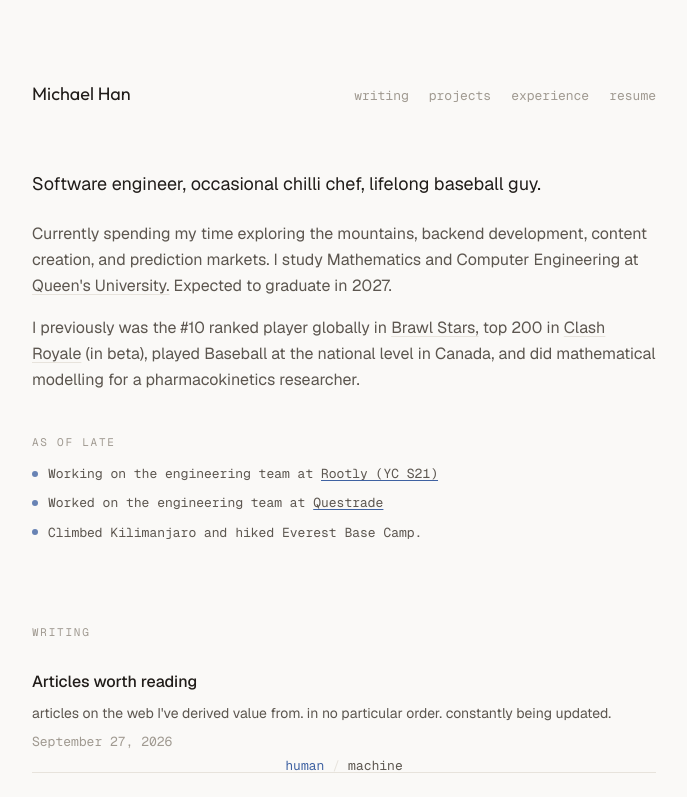
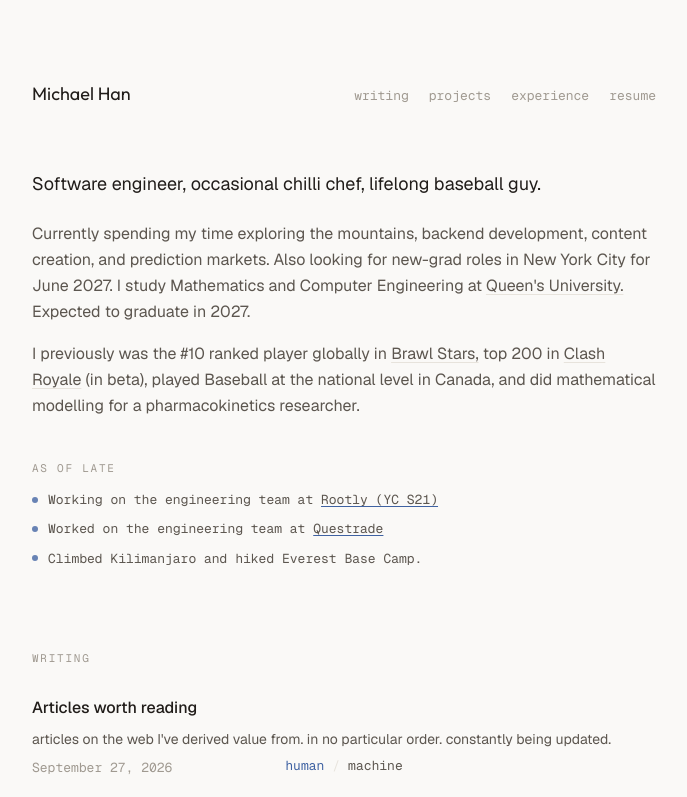
Before and after one commit to michael-han-dev/michaelhandev, a Next.js app: page / in a window 1280 px wide. Shown: the top 797 px of the page, without its empty margins (296-983 px from the left). Built offline with nearby package versions, Linux system fonts and the light colour scheme; no server answers.

Commit message:
job update alert

```diff
--- a/app/llms.txt/route.ts
+++ b/app/llms.txt/route.ts
@@ -13,7 +13,7 @@ export function GET() {
 
 > Software engineer, occasional chilli chef, lifelong baseball guy.
 
-Currently spending my time exploring the mountains, backend development, content creation, and prediction markets. I study Mathematics and Computer Engineering at [Queen's University](https://www.queensu.ca/). Expected to graduate in 2027.
+Currently spending my time exploring the mountains, backend development, content creation, and prediction markets. Also looking for new-grad roles in New York City for June 2027. I study Mathematics and Computer Engineering at [Queen's University](https://www.queensu.ca/). Expected to graduate in 2027.
 
 I previously was the #10 ranked player globally in [Brawl Stars](https://supercell.com/en/games/brawlstars/), top 200 in [Clash Royale](https://supercell.com/en/games/clashroyale/) (in beta), played Baseball at the national level in Canada, and did mathematical modelling for a pharmacokinetics researcher.
 
--- a/app/page.tsx
+++ b/app/page.tsx
@@ -20,7 +20,7 @@ export default function Home() {
             Software engineer, occasional chilli chef, lifelong baseball guy.
           </h1>
           <p className="mt-6 leading-relaxed text-[var(--ink-2)]">
-            Currently spending my time exploring the mountains, backend development, content creation, and prediction markets. I study Mathematics and
+            Currently spending my time exploring the mountains, backend development, content creation, and prediction markets. Also looking for new-grad roles in New York City for June 2027. I study Mathematics and
             Computer Engineering at{' '}
             <a
               href="https://www.queensu.ca/"
```
